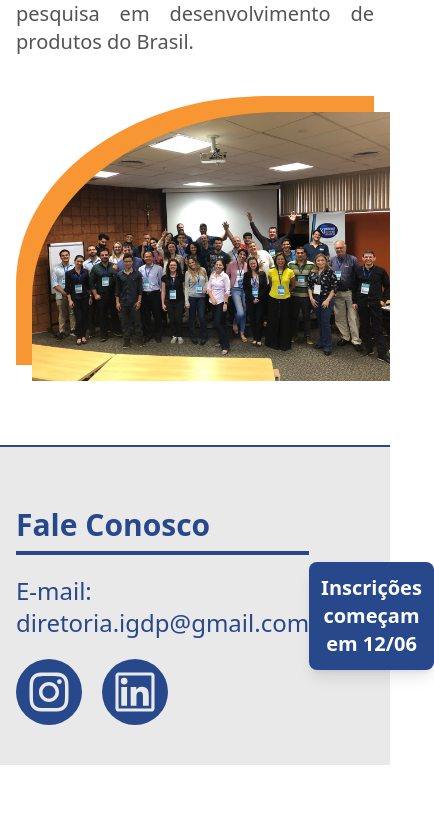
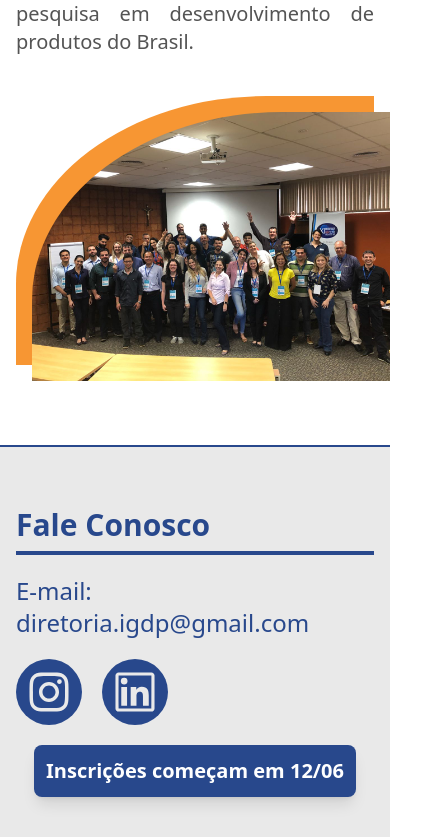
Before and after one commit to alicemlima/cbgdp, a Next.js app: page / in a window 390 px wide. Shown: the part 1760-2597 px from the top of the page, 434 px wide, since content can reach past the window. Before the commit the page ends 2525 px from the top, so only its background shows below. Built offline with nearby package versions, Linux system fonts and the light colour scheme.

Commit message:
Correção no footer

```diff
--- a/src/components/Footer.jsx
+++ b/src/components/Footer.jsx
@@ -2,7 +2,7 @@ import { AiOutlineInstagram, AiOutlineLinkedin } from "react-icons/ai";
 
 export default function Footer() {
   return (
-    <div className=" relative bottom-0 left-0 right-0 bg-pallete-gray border-t-2 border-t-pallete-blue text-pallete-blue space-y-5 py-10 px-4 md:px-16 xl:px-28 2xl:px-54 flex items-center justify-evenly">
+    <div className=" relative bottom-0 bg-pallete-gray border-t-2 border-t-pallete-blue text-pallete-blue space-y-5 py-10 px-4 md:px-16 xl:px-28 2xl:px-54 flex flex-col md:flex-row items-center md:space-x-3 justify-evenly">
      <div className=" space-y-5">
         <h1 className="border-b-4 border-b-pallete-blue pb-2 text-3xl md:text-4xl font-semibold mt-5">
           Fale Conosco
```
